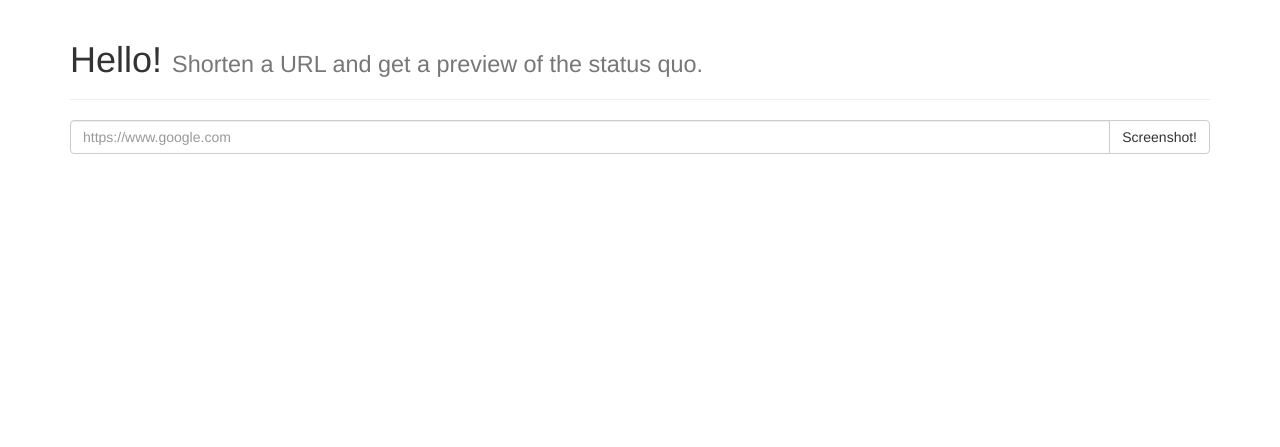
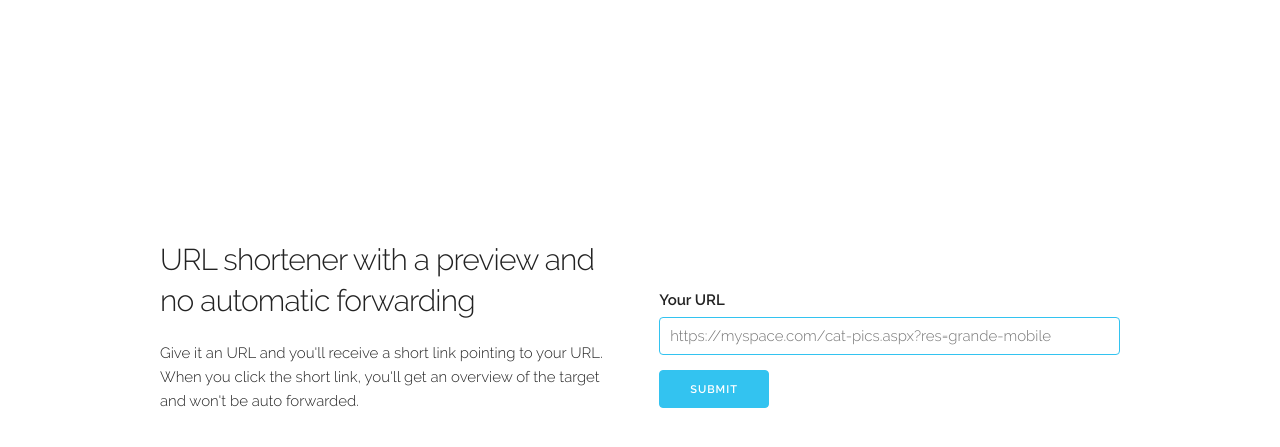
Before and after one commit to maltekrupa/url-shortener, a Flask app: page / in a window 1280 px wide. Shown: the top 447 px of the page. Run offline with Flask 2, Linux system fonts and the light colour scheme; some libraries are stand-ins or nearby versions.

Commit message:
Add static content and working templates+javascript

```diff
--- /dev/null
+++ b/static/css/fonts.css
@@ -0,0 +1,48 @@
+/* latin-ext */
+@font-face {
+  font-family: 'Raleway';
+  font-style: normal;
+  font-weight: 300;
+  src: local('Raleway Light'), local('Raleway-Light'), url(../fonts/Raleway-Light-300-latin-ext.woff) format('woff');
+  unicode-range: U+0100-024F, U+1E00-1EFF, U+20A0-20AB, U+20AD-20CF, U+2C60-2C7F, U+A720-A7FF;
+}
+/* latin */
+@font-face {
+  font-family: 'Raleway';
+  font-style: normal;
+  font-weight: 300;
+  src: local('Raleway Light'), local('Raleway-Light'), url(../fonts/Raleway-Light-300-latin.woff) format('woff');
+  unicode-range: U+0000-00FF, U+0131, U+0152-0153, U+02C6, U+02DA, U+02DC, U+2000-206F, U+2074, U+20AC, U+2212, U+2215;
+}
+/* latin-ext */
+@font-face {
+  font-family: 'Raleway';
+  font-style: normal;
+  font-weight: 400;
+  src: local('Raleway'), local('Raleway-Regular'), url(../fonts/Raleway-400-latin-ext.woff) format('woff');
+  unicode-range: U+0100-024F, U+1E00-1EFF, U+20A0-20AB, U+20AD-20CF, U+2C60-2C7F, U+A720-A7FF;
+}
+/* latin */
+@font-face {
+  font-family: 'Raleway';
+  font-style: normal;
+  font-weight: 400;
+  src: local('Raleway'), local('Raleway-Regular'), url(../fonts/Raleway-Light-300-latin.woff) format('woff');
+  unicode-range: U+0000-00FF, U+0131, U+0152-0153, U+02C6, U+02DA, U+02DC, U+2000-206F, U+2074, U+20AC, U+2212, U+2215;
+}
+/* latin-ext */
+@font-face {
+  font-family: 'Raleway';
+  font-style: normal;
+  font-weight: 600;
+  src: local('Raleway SemiBold'), local('Raleway-SemiBold'), url(../fonts/Raleway-SemiBold-600-latin-ext.woff) format('woff');
+  unicode-range: U+0100-024F, U+1E00-1EFF, U+20A0-20AB, U+20AD-20CF, U+2C60-2C7F, U+A720-A7FF;
+}
+/* latin */
+@font-face {
+  font-family: 'Raleway';
+  font-style: normal;
+  font-weight: 600;
+  src: local('Raleway SemiBold'), local('Raleway-SemiBold'), url(../fonts/Raleway-SemiBold-600-latin.woff) format('woff');
+  unicode-range: U+0000-00FF, U+0131, U+0152-0153, U+02C6, U+02DA, U+02DC, U+2000-206F, U+2074, U+20AC, U+2212, U+2215;
+}
--- /dev/null
+++ b/static/css/skeleton.css
@@ -0,0 +1,418 @@
+/*
+* Skeleton V2.0.4
+* Copyright 2014, Dave Gamache
+* www.getskeleton.com
+* Free to use under the MIT license.
+* http://www.opensource.org/licenses/mit-license.php
+* 12/29/2014
+*/
+
+
+/* Table of contents
+––––––––––––––––––––––––––––––––––––––––––––––––––
+- Grid
+- Base Styles
+- Typography
+- Links
+- Buttons
+- Forms
+- Lists
+- Code
+- Tables
+- Spacing
+- Utilities
+- Clearing
+- Media Queries
+*/
+
+
+/* Grid
+–––––––––––––––––––––––––––––––––––––––––––––––––– */
+.container {
+  position: relative;
+  width: 100%;
+  max-width: 960px;
+  margin: 0 auto;
+  padding: 0 20px;
+  box-sizing: border-box; }
+.column,
+.columns {
+  width: 100%;
+  float: left;
+  box-sizing: border-box; }
+
+/* For devices larger than 400px */
+@media (min-width: 400px) {
+  .container {
+    width: 85%;
+    padding: 0; }
+}
+
+/* For devices larger than 550px */
+@media (min-width: 550px) {
+  .container {
+    width: 80%; }
+  .column,
+  .columns {
+    margin-left: 4%; }
+  .column:first-child,
+  .columns:first-child {
+    margin-left: 0; }
+
+  .one.column,
+  .one.columns                    { width: 4.66666666667%; }
+  .two.columns                    { width: 13.3333333333%; }
+  .three.columns                  { width: 22%;            }
+  .four.columns                   { width: 30.6666666667%; }
+  .five.columns                   { width: 39.3333333333%; }
+  .six.columns                    { width: 48%;            }
+  .seven.columns                  { width: 56.6666666667%; }
+  .eight.columns                  { width: 65.3333333333%; }
+  .nine.columns                   { width: 74.0%;          }
+  .ten.columns                    { width: 82.6666666667%; }
+  .eleven.columns                 { width: 91.3333333333%; }
+  .twelve.columns                 { width: 100%; margin-left: 0; }
+
+  .one-third.column               { width: 30.6666666667%; }
+  .two-thirds.column              { width: 65.3333333333%; }
+
+  .one-half.column                { width: 48%; }
+
+  /* Offsets */
+  .offset-by-one.column,
+  .offset-by-one.columns          { margin-left: 8.66666666667%; }
+  .offset-by-two.column,
+  .offset-by-two.columns          { margin-left: 17.3333333333%; }
+  .offset-by-three.column,
+  .offset-by-three.columns        { margin-left: 26%;            }
+  .offset-by-four.column,
+  .offset-by-four.columns         { margin-left: 34.6666666667%; }
+  .offset-by-five.column,
+  .offset-by-five.columns         { margin-left: 43.3333333333%; }
+  .offset-by-six.column,
+  .offset-by-six.columns          { margin-left: 52%;            }
+  .offset-by-seven.column,
+  .offset-by-seven.columns        { margin-left: 60.6666666667%; }
+  .offset-by-eight.column,
+  .offset-by-eight.columns        { margin-left: 69.3333333333%; }
+  .offset-by-nine.column,
+  .offset-by-nine.columns         { margin-left: 78.0%;          }
+  .offset-by-ten.column,
+  .offset-by-ten.columns          { margin-left: 86.6666666667%; }
+  .offset-by-eleven.column,
+  .offset-by-eleven.columns       { margin-left: 95.3333333333%; }
+
+  .offset-by-one-third.column,
+  .offset-by-one-third.columns    { margin-left: 34.6666666667%; }
+  .offset-by-two-thirds.column,
+  .offset-by-two-thirds.columns   { margin-left: 69.3333333333%; }
+
+  .offset-by-one-half.column,
+  .offset-by-one-half.columns     { margin-left: 52%; }
+
+}
+
+
+/* Base Styles
+–––––––––––––––––––––––––––––––––––––––––––––––––– */
+/* NOTE
+html is set to 62.5% so that all the REM measurements throughout Skeleton
+are based on 10px sizing. So basically 1.5rem = 15px :) */
+html {
+  font-size: 62.5%; }
+body {
+  font-size: 1.5em; /* currently ems cause chrome bug misinterpreting rems on body element */
+  line-height: 1.6;
+  font-weight: 400;
+  font-family: "Raleway", "HelveticaNeue", "Helvetica Neue", Helvetica, Arial, sans-serif;
+  color: #222; }
+
+
+/* Typography
+–––––––––––––––––––––––––––––––––––––––––––––––––– */
+h1, h2, h3, h4, h5, h6 {
+  margin-top: 0;
+  margin-bottom: 2rem;
+  font-weight: 300; }
+h1 { font-size: 4.0rem; line-height: 1.2;  letter-spacing: -.1rem;}
+h2 { font-size: 3.6rem; line-height: 1.25; letter-spacing: -.1rem; }
+h3 { font-size: 3.0rem; line-height: 1.3;  letter-spacing: -.1rem; }
+h4 { font-size: 2.4rem; line-height: 1.35; letter-spacing: -.08rem; }
+h5 { font-size: 1.8rem; line-height: 1.5;  letter-spacing: -.05rem; }
+h6 { font-size: 1.5rem; line-height: 1.6;  letter-spacing: 0; }
+
+/* Larger than phablet */
+@media (min-width: 550px) {
+  h1 { font-size: 5.0rem; }
+  h2 { font-size: 4.2rem; }
+  h3 { font-size: 3.6rem; }
+  h4 { font-size: 3.0rem; }
+  h5 { font-size: 2.4rem; }
+  h6 { font-size: 1.5rem; }
+}
+
+p {
+  margin-top: 0; }
+
+
+/* Links
+–––––––––––––––––––––––––––––––––––––––––––––––––– */
+a {
+  color: #1EAEDB; }
+a:hover {
+  color: #0FA0CE; }
+
+
+/* Buttons
+–––––––––––––––––––––––––––––––––––––––––––––––––– */
+.button,
+button,
+input[type="submit"],
+input[type="reset"],
+input[type="button"] {
+  display: inline-block;
+  height: 38px;
+  padding: 0 30px;
+  color: #555;
+  text-align: center;
+  font-size: 11px;
+  font-weight: 600;
+  line-height: 38px;
+  letter-spacing: .1rem;
+  text-transform: uppercase;
+  text-decoration: none;
+  white-space: nowrap;
+  background-color: transparent;
+  border-radius: 4px;
+  border: 1px solid #bbb;
+  cursor: pointer;
+  box-sizing: border-box; }
+.button:hover,
+button:hover,
+input[type="submit"]:hover,
+input[type="reset"]:hover,
+input[type="button"]:hover,
+.button:focus,
+button:focus,
+input[type="submit"]:focus,
+input[type="reset"]:focus,
+input[type="button"]:focus {
+  color: #333;
+  border-color: #888;
+  outline: 0; }
+.button.button-primary,
+button.button-primary,
+input[type="submit"].button-primary,
+input[type="reset"].button-primary,
+input[type="button"].button-primary {
+  color: #FFF;
+  background-color: #33C3F0;
+  border-color: #33C3F0; }
+.button.button-primary:hover,
+button.button-primary:hover,
+input[type="submit"].button-primary:hover,
+input[type="reset"].button-primary:hover,
+input[type="button"].button-primary:hover,
+.button.button-primary:focus,
+button.button-primary:focus,
+input[type="submit"].button-primary:focus,
+input[type="reset"].button-primary:focus,
+input[type="button"].button-primary:focus {
+  color: #FFF;
+  background-color: #1EAEDB;
+  border-color: #1EAEDB; }
+
+
+/* Forms
+–––––––––––––––––––––––––––––––––––––––––––––––––– */
+input[type="email"],
+input[type="number"],
+input[type="search"],
+input[type="text"],
+input[type="tel"],
+input[type="url"],
+input[type="password"],
+textarea,
+select {
+  height: 38px;
+  padding: 6px 10px; /* The 6px vertically centers text on FF, ignored by Webkit */
+  background-color: #fff;
+  border: 1px solid #D1D1D1;
+  border-radius: 4px;
+  box-shadow: none;
+  box-sizing: border-box; }
+/* Removes awkward default styles on some inputs for iOS */
+input[type="email"],
+input[type="number"],
+input[type="search"],
+input[type="text"],
+input[type="tel"],
+input[type="url"],
+input[type="password"],
+textarea {
+  -webkit-appearance: none;
+     -moz-appearance: none;
+          appearance: none; }
+textarea {
+  min-height: 65px;
+  padding-top: 6px;
+  padding-bottom: 6px; }
+input[type="email"]:focus,
+input[type="number"]:focus,
+input[type="search"]:focus,
+input[type="text"]:focus,
+input[type="tel"]:focus,
+input[type="url"]:focus,
+input[type="password"]:focus,
+textarea:focus,
+select:focus {
+  border: 1px solid #33C3F0;
+  outline: 0; }
+label,
+legend {
+  display: block;
+  margin-bottom: .5rem;
+  font-weight: 600; }
+fieldset {
+  padding: 0;
+  border-width: 0; }
+input[type="checkbox"],
+input[type="radio"] {
+  display: inline; }
+label > .label-body {
+  display: inline-block;
+  margin-left: .5rem;
+  font-weight: normal; }
+
+
+/* Lists
+–––––––––––––––––––––––––––––––––––––––––––––––––– */
+ul {
+  list-style: circle inside; }
+ol {
+  list-style: decimal inside; }
+ol, ul {
+  padding-left: 0;
+  margin-top: 0; }
+ul ul,
+ul ol,
+ol ol,
+ol ul {
+  margin: 1.5rem 0 1.5rem 3rem;
+  font-size: 90%; }
+li {
+  margin-bottom: 1rem; }
+
+
+/* Code
+–––––––––––––––––––––––––––––––––––––––––––––––––– */
+code {
+  padding: .2rem .5rem;
+  margin: 0 .2rem;
+  font-size: 90%;
+  white-space: nowrap;
+  background: #F1F1F1;
+  border: 1px solid #E1E1E1;
+  border-radius: 4px; }
+pre > code {
+  display: block;
+  padding: 1rem 1.5rem;
+  white-space: pre; }
+
+
+/* Tables
+–––––––––––––––––––––––––––––––––––––––––––––––––– */
+th,
+td {
+  padding: 12px 15px;
+  text-align: left;
+  border-bottom: 1px solid #E1E1E1; }
+th:first-child,
+td:first-child {
+  padding-left: 0; }
+th:last-child,
+td:last-child {
+  padding-right: 0; }
+
+
+/* Spacing
+–––––––––––––––––––––––––––––––––––––––––––––––––– */
+button,
+.button {
+  margin-bottom: 1rem; }
+input,
+textarea,
+select,
+fieldset {
+  margin-bottom: 1.5rem; }
+pre,
+blockquote,
+dl,
+figure,
+table,
+p,
+ul,
+ol,
+form {
+  margin-bottom: 2.5rem; }
+
+
+/* Utilities
+–––––––––––––––––––––––––––––––––––––––––––––––––– */
+.u-full-width {
+  width: 100%;
+  box-sizing: border-box; }
+.u-max-full-width {
+  max-width: 100%;
+  box-sizing: border-box; }
+.u-pull-right {
+  float: right; }
+.u-pull-left {
+  float: left; }
+
+
+/* Misc
+–––––––––––––––––––––––––––––––––––––––––––––––––– */
+hr {
+  margin-top: 3rem;
+  margin-bottom: 3.5rem;
+  border-width: 0;
+  border-top: 1px solid #E1E1E1; }
+
+
+/* Clearing
+–––––––––––––––––––––––––––––––––––––––––––––––––– */
+
+/* Self Clearing Goodness */
+.container:after,
+.row:after,
+.u-cf {
+  content: "";
+  display: table;
+  clear: both; }
+
+
+/* Media Queries
+–––––––––––––––––––––––––––––––––––––––––––––––––– */
+/*
+Note: The best way to structure the use of media queries is to create the queries
+near the relevant code. For example, if you wanted to change the styles for buttons
+on small devices, paste the mobile query code up in the buttons section and style it
+there.
+*/
+
+
+/* Larger than mobile */
+@media (min-width: 400px) {}
+
+/* Larger than phablet (also point when grid becomes active) */
+@media (min-width: 550px) {}
+
+/* Larger than tablet */
+@media (min-width: 750px) {}
+
+/* Larger than desktop */
+@media (min-width: 1000px) {}
+
+/* Larger than Desktop HD */
+@media (min-width: 1200px) {}
--- a/templates/base.html
+++ b/templates/base.html
@@ -1,34 +1,25 @@
 <!doctype html>
 <html lang="en">
 <head>
+
   <meta charset="utf-8">
-    <meta http-equiv="X-UA-Compatible" content="IE=edge">
+  <title>w9f.de - URL shortener</title>
+  <meta name="description" content="Get a short version of an URL with auto-preview image and now auto forwarding.">
+  <meta name="author" content="@computerfoo">
   <meta name="viewport" content="width=device-width, initial-scale=1">
-    <title>{% block title %}{% endblock %}</title>
-    <link rel="stylesheet" href="{{ url_for('static', filename='bootstrap.min.css') }}">
-    <link rel="stylesheet" href="{{ url_for('static', filename='custom.css') }}">
+
+  <link rel="stylesheet" href="{{ url_for('static', filename='css/normalize.css') }}" type="text/css">
+  <link rel="stylesheet" href="{{ url_for('static', filename='css/skeleton.css') }}" type="text/css">
+  <link rel="stylesheet" href="{{ url_for('static', filename='css/fonts.css') }}" type="text/css">
+
+  <link rel="icon" type="image/png" href="{{ url_for('static', filename='css/fonts.css') }}">
 </head>
 <body>
-    <div class="modal fade" id="pleaseWaitDialog" tabindex="-1" role="dialog" aria-labelledby="myModalLabel">
-      <div class="modal-content">
-        <div class="modal-header">
-          <h1>Processing...</h1>
-          <p>This might take a couple of seconds.</p>
-        </div>
-        <div class="modal-body">
-          <div class="progress">
-            <div class="progress-bar progress-bar-striped active" role="progressbar" aria-valuenow="100" aria-valuemin="0" aria-valuemax="100" style="width: 100%"></div>
-          </div>
-        </div>
-      </div>
-    </div>
 
   <div class="container">
     {% block content %}{% endblock %}
+  </div>
 
-      <script type=text/javascript src="{{ url_for('static', filename='jquery-3.1.1.min.js') }}"></script>
-      <script type=text/javascript src="{{ url_for('static', filename='bootstrap.min.js') }}"></script>
-      <script type=text/javascript src="{{ url_for('static', filename='custom.js') }}"></script>
-    </div>
+  <script type=text/javascript src="{{ url_for('static', filename='js/custom.jajajavascript') }}"></script>
 </body>
 </html>
--- a/templates/index.html
+++ b/templates/index.html
@@ -1,32 +1,21 @@
 {% extends "base.html" %}
 
-{% block title %}Webshot{% endblock %}
-
 {% block content %}
-      <div class="page-header">
-        <h1>{{ greeting }} <small>{{ greeting_small }}</small></h1>
+    <div class="row">
+      <div class="one-half column" style="margin-top: 25%">
+        <h4>URL shortener with a preview and no automatic forwarding</h4>
+        <p>Give it an URL and you'll receive a short link pointing to your URL. When you click the short link, you'll get an overview of the target and won't be auto forwarded.</p>
       </div>
-      <div class="row">
-        <div class="col-xs-12 col-md-12">
-          <div class="input-group">
-            <input type="text" class="form-control" placeholder="https://www.google.com" id="input_url">
-            <span class="input-group-btn">
-              <button class="btn btn-default" type="button" id="screenshot">Screenshot!</button>
-            </span>
+      <div class="one-half column" style="margin-top: 30%">
+        <form>
+          <div class="row">
+            <div class="twelve columns">
+              <label for="urlInput" id="urlInputLabel">Your URL</label>
+              <input class="u-full-width" type="text" placeholder="https://myspace.com/cat-pics.aspx?res=grande-mobile" id="urlInput" autofocus>
+            </div>
           </div>
-        </div>
+          <button class="button-primary" id="urlButton" type="button">Submit</button>
+        </form>
       </div>
-      <br>
-      <div class="alert alert-info hidden" role="alert" id="invalid_url">This does not look like a valid URL. :(</div>
-      <div class="alert alert-info hidden" role="alert" id="unreachable_url">Sadly I cannot reach that URL. :(</div>
-      <br>
-      <div class="row">
-        <div class="col-xs-6 col-md-6">
-        </div>
-        <div class="col-xs-6 col-md-6 hidden" id="image_div">
-          <a href="" class="thumbnail">
-            <img src="" id="image_content" class="img-thumbnail img-responsive">
-          </a>
-        </div>
-      </div>
+    </div>
 {% endblock %}
```
Also changed, not shown: static/404.gif (added), static/css/normalize.css (added), static/fonts/Raleway-400-latin-ext.woff (added), static/fonts/Raleway-400-latin.woff (added), static/fonts/Raleway-Light-300-latin-ext.woff (added), static/fonts/Raleway-Light-300-latin.woff (added), static/fonts/Raleway-SemiBold-600-latin-ext.woff (added), static/fonts/Raleway-SemiBold-600-latin.woff (added), 1 other file. Lines whose indentation alone changed are shown as unchanged.
